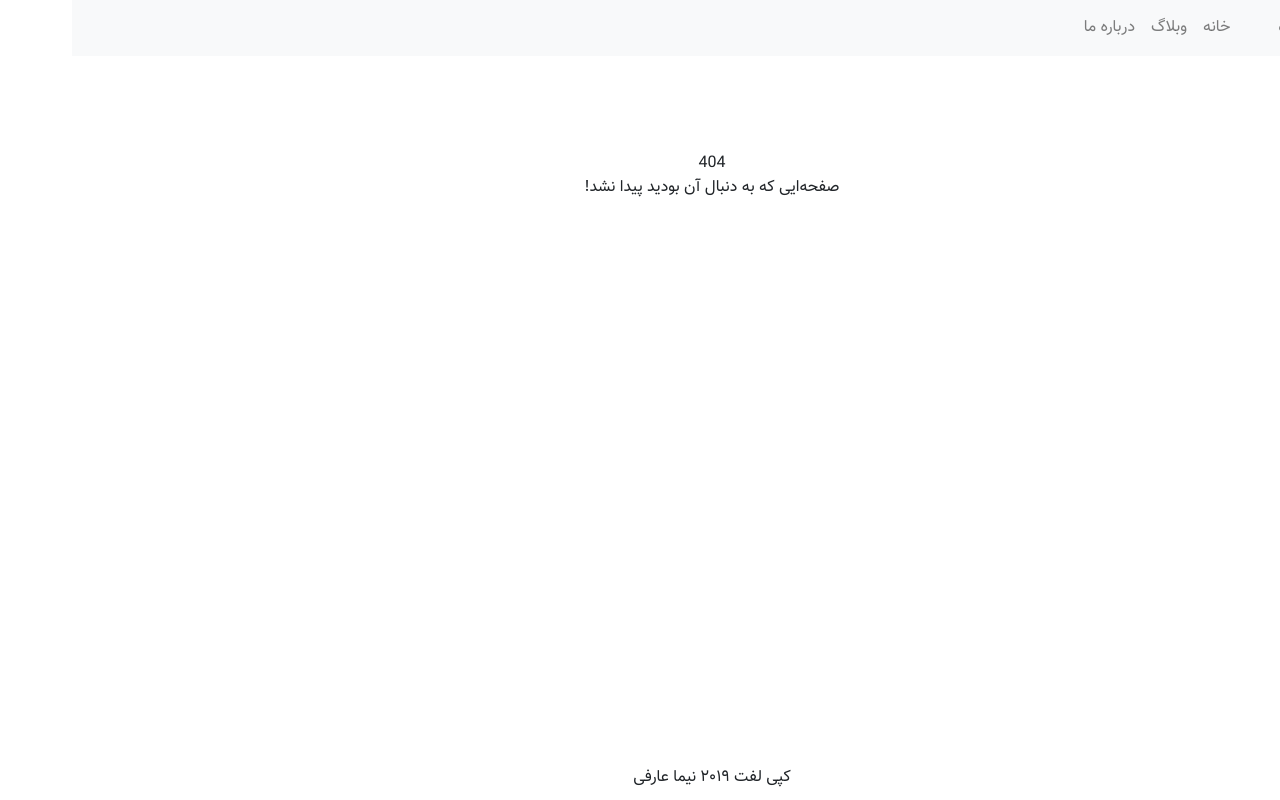
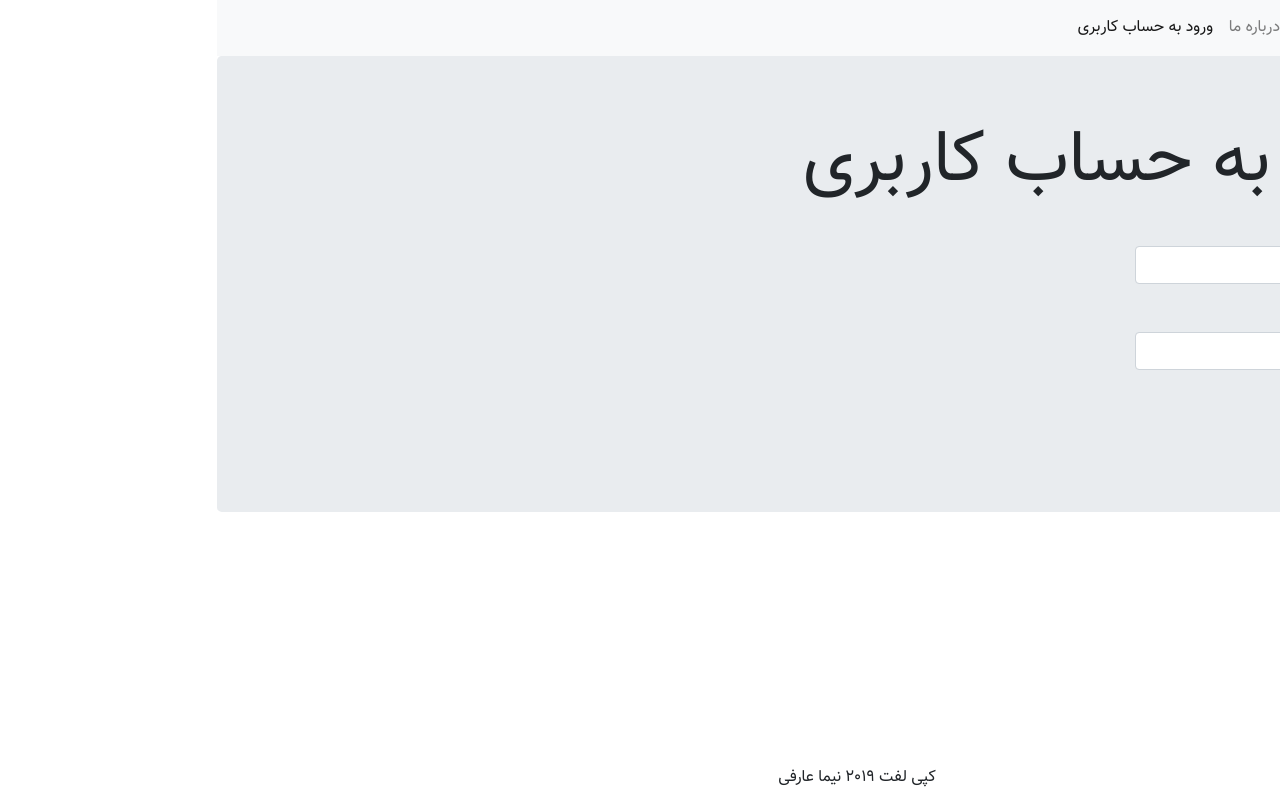
Before and after one commit to nimaa77/react-router-course, a React (Create React App) app: page /login in a window 1280 px wide. Before the commit this address had no page. Built offline with nearby package versions, Linux system fonts and the light colour scheme.

Commit message:
add login route

```diff
--- a/package.json
+++ b/package.json
@@ -4,6 +4,7 @@
   "private": true,
   "dependencies": {
     "bootstrap": "^4.3.1",
+    "formik": "^1.5.8",
     "helmet": "^3.20.0",
     "husky": "^3.0.4",
     "lint-staged": "^9.2.3",
--- a/src/components/Header.js
+++ b/src/components/Header.js
@@ -42,6 +42,16 @@ function Header(props) {
               درباره ما
             </NavLink>
           </NavItem>
+          <NavItem>
+            <NavLink
+              exact
+              to="/login"
+              className="nav-link"
+              activeClassName="active"
+            >
+              ورود به حساب کاربری
+            </NavLink>
+          </NavItem>
         </Nav>
       </Collapse>
     </Navbar>
--- /dev/null
+++ b/src/components/Login.js
@@ -0,0 +1,60 @@
+import React from "react"
+import { Formik } from "formik"
+import { withRouter } from "react-router-dom"
+
+function Login({ history }) {
+  return (
+    <Formik
+      initialValues={{ email: "", password: "" }}
+      onSubmit={(values, actions) => {
+        if (values.name === "nima@arefi.com" && values.password === "admin") {
+          history.push("/")
+        } else {
+          actions.setFieldError("email", "نام کاربری یا رمزعبور اشتباه است")
+        }
+        actions.setSubmitting(false)
+      }}
+      render={(props) => (
+        <form onSubmit={props.handleSubmit}>
+          <div className="form-group">
+            <label>ایمیل</label>
+            <input
+              className="form-control w-25"
+              type="email"
+              onChange={props.handleChange}
+              onBlur={props.handleBlur}
+              value={props.values.email}
+              name="email"
+            />
+          </div>
+          <div className="form-group">
+            <label>رمزعبور</label>
+            <input
+              className="form-control w-25"
+              type="text"
+              onChange={props.handleChange}
+              onBlur={props.handleBlur}
+              value={props.values.password}
+              name="password"
+            />
+          </div>
+          {props.errors.email && (
+            <div id="feedback" className="text-danger">
+              {props.errors.email}
+            </div>
+          )}
+          <br />
+          <button
+            className="btn btn-success"
+            type="submit"
+            disabled={!props.isValid || props.isSubmiting}
+          >
+            ورود
+          </button>
+        </form>
+      )}
+    />
+  )
+}
+
+export default withRouter(Login)
--- a/src/pages/Example.js
+++ b/src/pages/Example.js
@@ -2,7 +2,9 @@ import React from "react"
 import Debug from "components/Debug"
 
 function Example(props) {
-  return <Debug {...props} />
+  const sort = props.match.params.sort || "asc"
+
+  return <Debug sort={sort} />
 }
 
 export default Example
--- /dev/null
+++ b/src/pages/LoginPage.js
@@ -0,0 +1,20 @@
+import React from "react"
+import Login from "components/Login"
+import { Jumbotron, Container } from "reactstrap"
+
+function LoginPage() {
+  return (
+    <>
+      <div>
+        <Jumbotron>
+          <Container>
+            <h1 className="display-3">ورود به حساب کاربری</h1>
+            <Login />
+          </Container>
+        </Jumbotron>
+      </div>
+    </>
+  )
+}
+
+export default LoginPage
```
Also changed, not shown: src/routes.js (+13 -0 lines), 1 other file (tests, documents, lock files or other folders).
